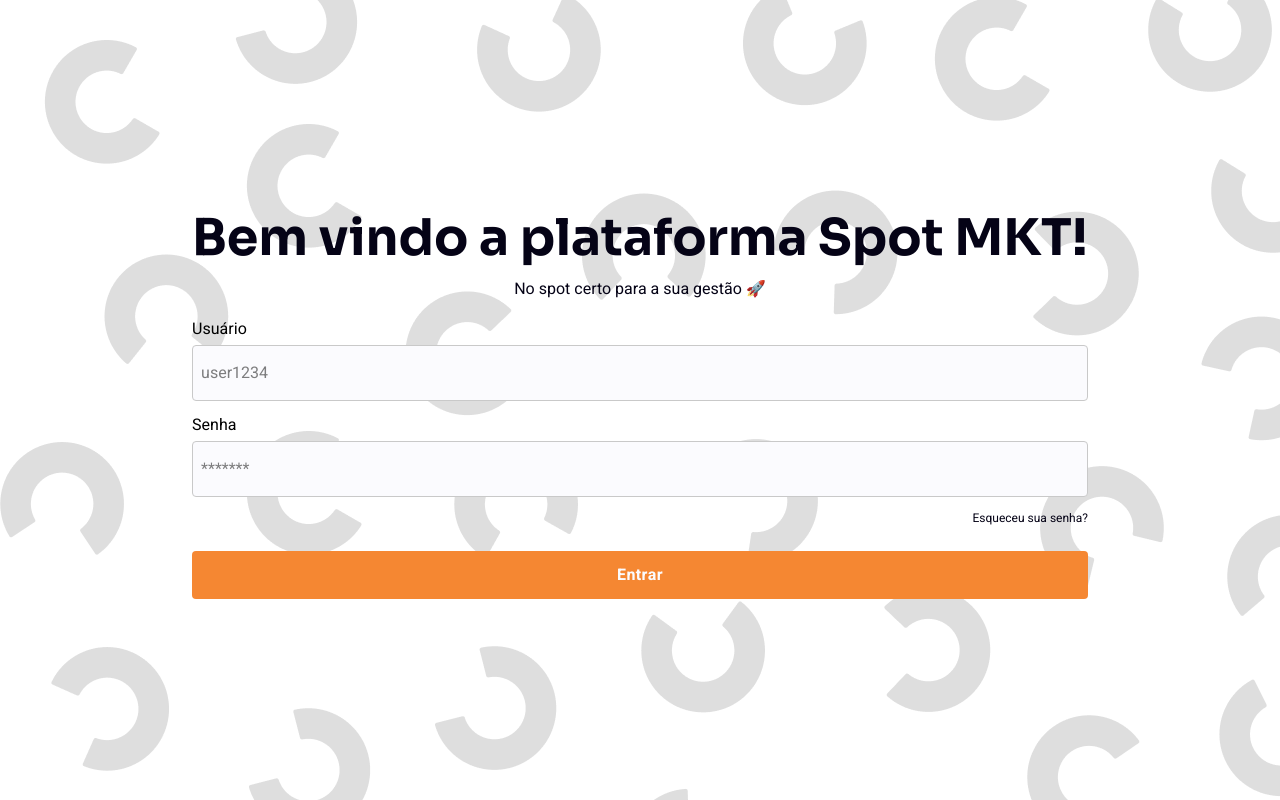
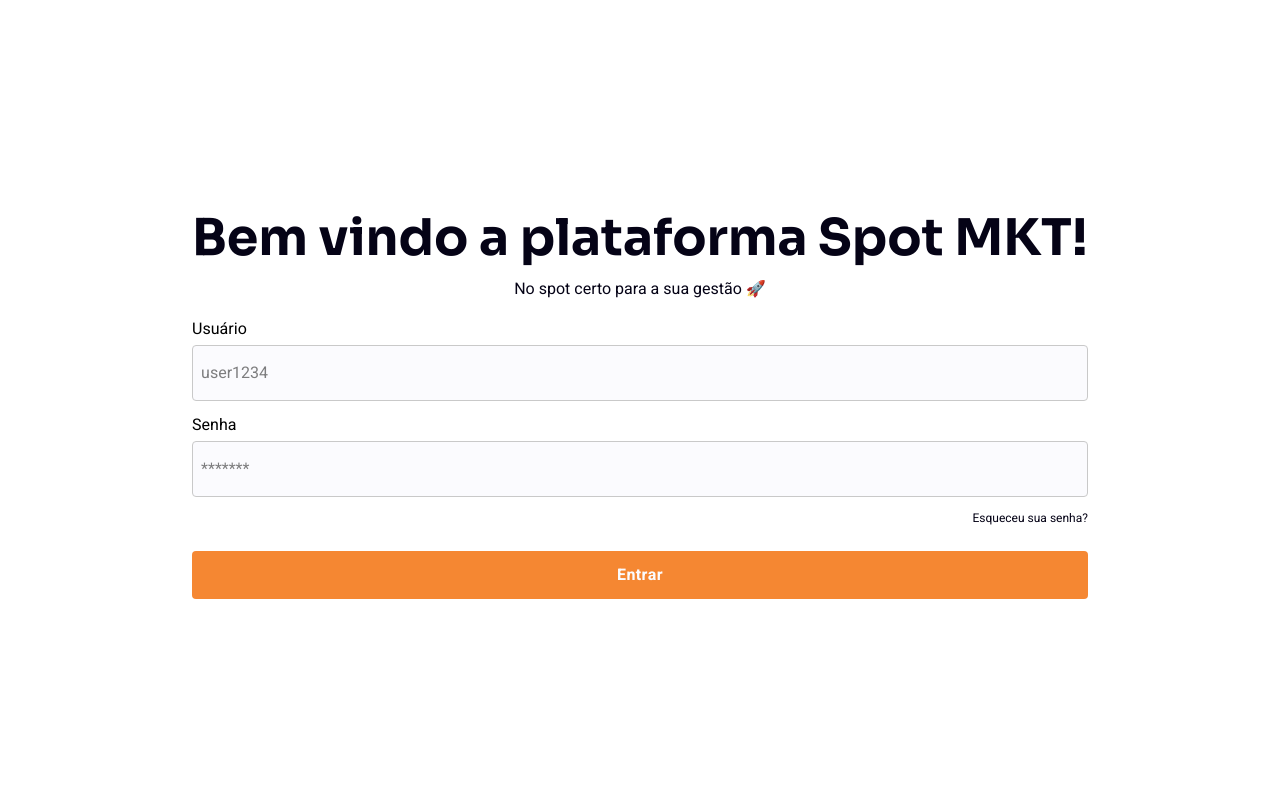
Before and after one commit to BPernes/spot-mkt-test, a React (Vite) app: page / in a window 1280 px wide. Built offline with nearby package versions, Linux system fonts and the light colour scheme.

Commit message:
chore: removing bg png

```diff
--- a/src/index.css
+++ b/src/index.css
@@ -22,7 +22,6 @@
   line-height: 1.5;
   -webkit-font-smoothing: antialiased;
   font-family: var(--font-body);
-  background-image: url('/login-bg.png');
 }
 
 img,
```
